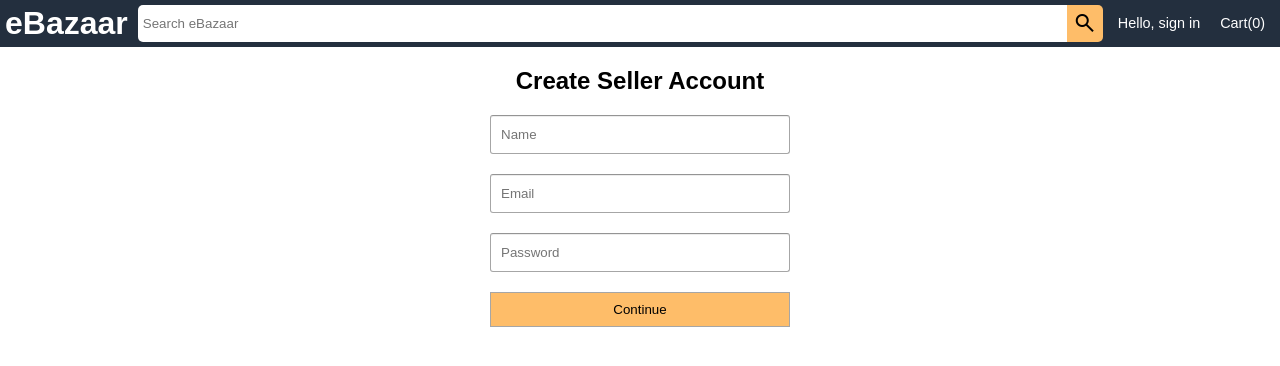
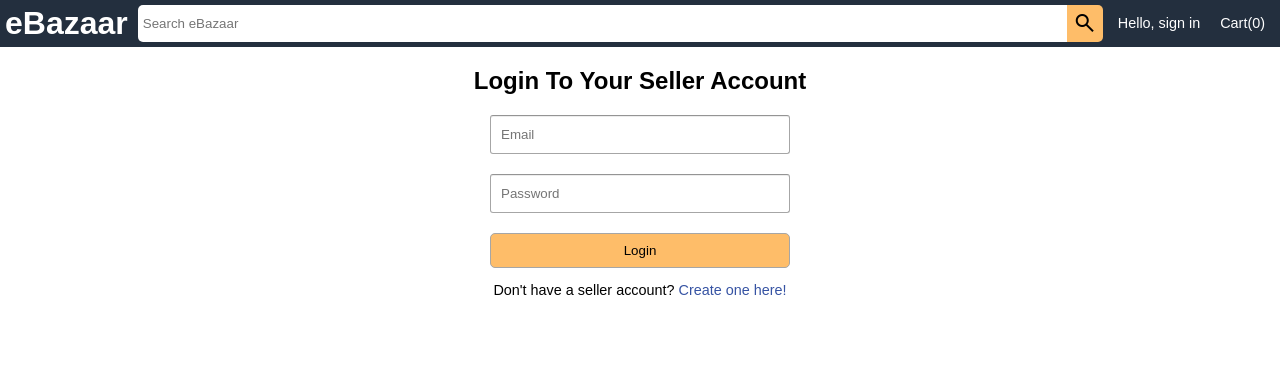
Before and after one commit to rahulkuanr/eBazaar, an Angular app: page /seller-auth in a window 1280 px wide. Shown: the top 366 px of the page. Built offline with nearby package versions, Linux system fonts and the light colour scheme.

Commit message:
create login form

```diff
--- a/src/app/seller-auth/seller-auth.component.css
+++ b/src/app/seller-auth/seller-auth.component.css
@@ -1,3 +1,12 @@
-.seller-signup {
+.seller-signup, .seller-signin {
     text-align: center;
 }
+
+.auth-toggle {
+    font-size: 0.9rem;
+}
+
+.auth-toggle-link {
+    color: rgb(54, 83, 163);
+    cursor: pointer;
+}
--- a/src/app/seller-auth/seller-auth.component.html
+++ b/src/app/seller-auth/seller-auth.component.html
@@ -1,11 +1,26 @@
 <div class="seller-auth">
-    <div class="seller-signup">
+    <!--Start of Sign up form -->
+    <div *ngIf="!isLoginForm" class="seller-signup">
         <h2>Create Seller Account</h2>
         <form #sellerSignUpForm="ngForm" (ngSubmit)="signUp(sellerSignUpForm.value)" class="eb-form">
             <input class="eb-form-input" ngModel name="name" type="text" placeholder="Name">
             <input class="eb-form-input" ngModel name=email type="email" placeholder="Email">
             <input class="eb-form-input" ngModel name="password" type="password" placeholder="Password">
-            <button class="eb-form-button">Continue</button>
+            <button class="eb-form-button">Signup</button>
+            <p class="auth-toggle">Already have a seller account? <a class="auth-toggle-link" (click)="showLoginForm()">Login here!</a></p>
         </form>
     </div>
+    <!-- End of Sign up form -->
+    <!-- Start of Sign in form -->
+    <div *ngIf="isLoginForm" class="seller-signin">
+        <h2>Login To Your Seller Account</h2>
+        <form #sellerLoginForm="ngForm" (ngSubmit)="login(sellerLoginForm.value)" class="eb-form">
+            <input class="eb-form-input" ngModel name=email type="email" placeholder="Email">
+            <input class="eb-form-input" ngModel name="password" type="password" placeholder="Password">
+            <button class="eb-form-button">Login</button>
+            <p class="auth-toggle">Don't have a seller account? <a class="auth-toggle-link" (click)="showSignupForm()">Create one here!</a></p>
+
+        </form>
+    </div>
+    <!-- End of Sign in form -->
 </div>
--- a/src/app/seller-auth/seller-auth.component.ts
+++ b/src/app/seller-auth/seller-auth.component.ts
@@ -9,7 +9,7 @@ import { SignUp } from '../data-type';
   styleUrls: ['./seller-auth.component.css']
 })
 export class SellerAuthComponent implements OnInit {
-
+  isLoginForm = true;
   constructor(private sellerService: SellerService, private router: Router) { }
 
   ngOnInit(): void {
@@ -20,4 +20,16 @@ export class SellerAuthComponent implements OnInit {
     this.sellerService.sellerSignUp(data)
   }
 
+  login(data:any): void {
+
+  }
+
+  showLoginForm() {
+    this.isLoginForm = true;
+  }
+
+  showSignupForm() {
+    this.isLoginForm = false;
+  }
+
 }
--- a/src/styles.css
+++ b/src/styles.css
@@ -27,4 +27,5 @@ body {
     border: 1px solid #a6a6a6;
     cursor: pointer;
     background-color: #febd69;
+    border-radius: 5px;
 }
```
